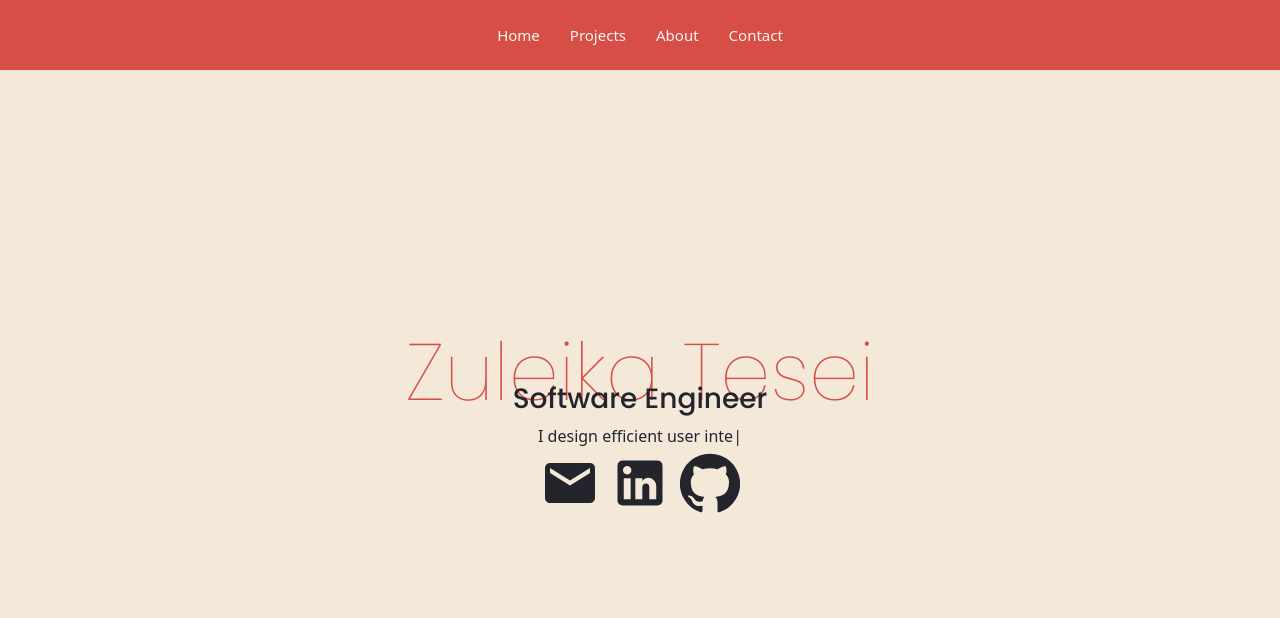
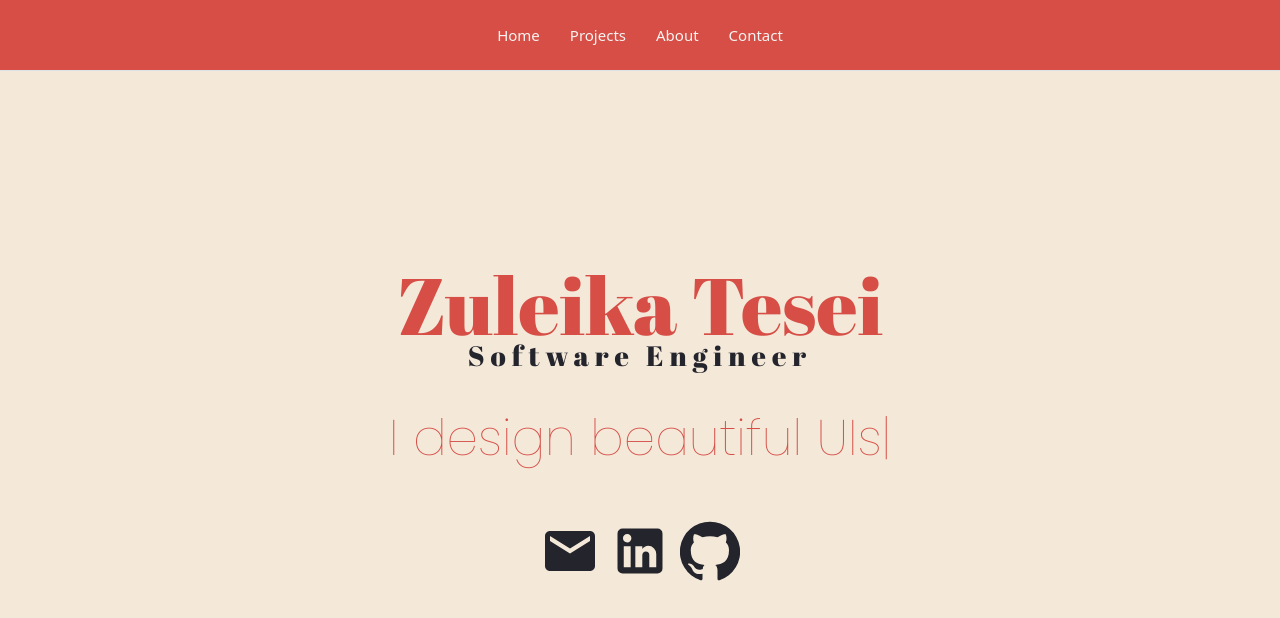
Before and after one commit to zuetesei/react-portfolio, a React (Create React App) app: page / in a window 1280 px wide. Shown: the top 618 px of the page. Built offline with nearby package versions, Linux system fonts and the light colour scheme.

Commit message:
home styles

```diff
--- a/src/App.css
+++ b/src/App.css
@@ -1,4 +1,5 @@
 @import url('https://fonts.googleapis.com/css2?family=Poppins:ital,wght@0,100;0,300;0,500;1,700&display=swap');
+@import url('https://fonts.googleapis.com/css2?family=Abril+Fatface&display=swap');
 
 :root {
   --red: #D64E46;
--- a/src/pages/About.js
+++ b/src/pages/About.js
@@ -20,21 +20,20 @@ function About() {
                 <Col xs={6} md={4}>
 
                     <div className='skills'>
-                        <h2> Skills </h2>
+                        <h1> Skills </h1>
                         <Accordion defaultActiveKey={['0']} alwaysOpen>
                             <Accordion.Item eventKey="0">
                                 <Accordion.Header> Frontend </Accordion.Header>
                                 <AccordionBody> HTML, CSS, Bootstrap, Bulma, JavaScript, React, React Bootstrap</AccordionBody>
                             </Accordion.Item>
-                            <Accordion.Item eventKey="1">
+                            <Accordion.Item eventKey="1" alwaysOpen>
                                 <Accordion.Header> Backend </Accordion.Header>
                                 <AccordionBody> HTML, CSS, Bootstrap, Bulma, JavaScript, React, React Bootstrap</AccordionBody>
                             </Accordion.Item>
                         </Accordion>
                     </div>
                     <div>
-                        Check out my projects here:
-                        <button> Projects </button>
+                        Check out my latest projects <i> here</i>.
                     </div>
                 </Col>
 
--- a/src/pages/Home.js
+++ b/src/pages/Home.js
@@ -14,13 +14,14 @@ function Home() {
                     <h3> Software Engineer </h3>
                 </div>
                 <Typed
+                    className='intro-typed'
                     strings={[
-                        "I design efficient user interfaces",
-                        "I build cool programs",
-                        "I care about the planet",
+                        "I design beautiful UIs",
+                        "DRY code",
+                        "I care about the Earth",
                     ]}
                     typeSpeed={150}
-                    backSpeed={150}
+                    backSpeed={250}
                     loop
                 />
                 <div className='prompt'>
--- a/src/styles/About.css
+++ b/src/styles/About.css
@@ -25,17 +25,22 @@ img {
 }
 
 .accordion-item {
-    color: var(--green);
+    color: var(--red);
 }
 
 .skills {
     font-family: 'Poppins';
     width: 100%;
+    display: flex;
+    align-items: center;
+    padding-bottom: 40px;
+    padding-top: 40px;
 }
 
-.skills h2 {
+.skills h1 {
     color: var(--dark-text);
     text-transform: uppercase;
+    transform: rotate(-90deg);
 }
 
 
--- a/src/styles/Home.css
+++ b/src/styles/Home.css
@@ -1,12 +1,9 @@
-@import url('https://fonts.googleapis.com/css2?family=Poppins:ital,wght@0,100;0,300;0,500;1,700&display=swap');
-
 .home {
     width: 100%;
     align-items: center;
     /* color: #ffffff; */
     background-color: #F4E9D9;
 }
-
 
 .about-home {
     width: 100%;
@@ -21,23 +18,31 @@
 }
 
 .about-home h2 {
-    font-family: "Poppins";
-    font-weight: 100;
+    font-family: "Abril Fatface";
     font-size: 80px;
     color: var(--red);
     height: 50px;
+    padding-bottom: 75px;
 }
 
 .about-home h3 {
-    font-family: "Poppins";
-    font-weight: 500;
+    font-family: "Abril Fatface";
+    letter-spacing: 6px;
     color: var(--dark-text);
-    ;
+    padding-bottom: 20px;
+}
+
+.intro-typed {
+    font-weight: 100;
+    font-size: 50px;
+    font-family: 'Poppins';
+    color: var(--red);
 }
 
 .about-home .prompt {
     width: 40%;
     font-size: 30px;
+    padding-top: 40px;
 }
 
 .prompt svg {
```
